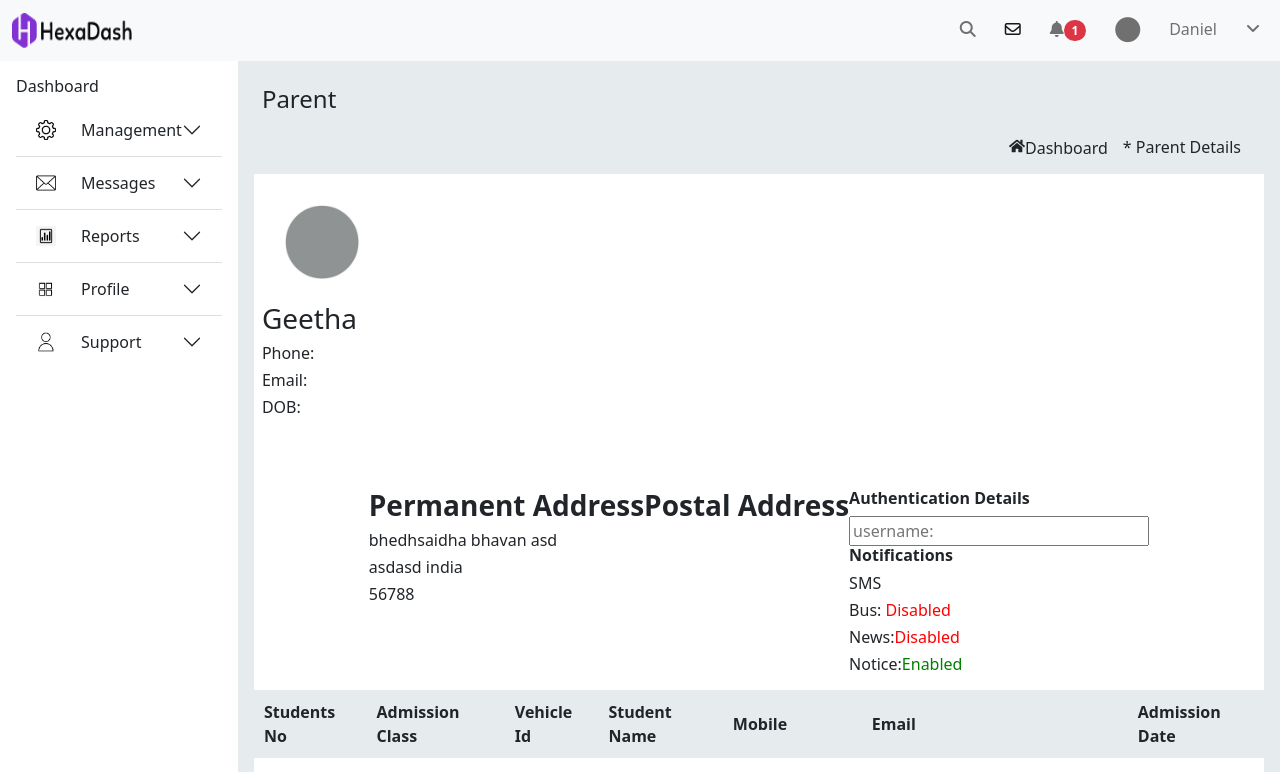
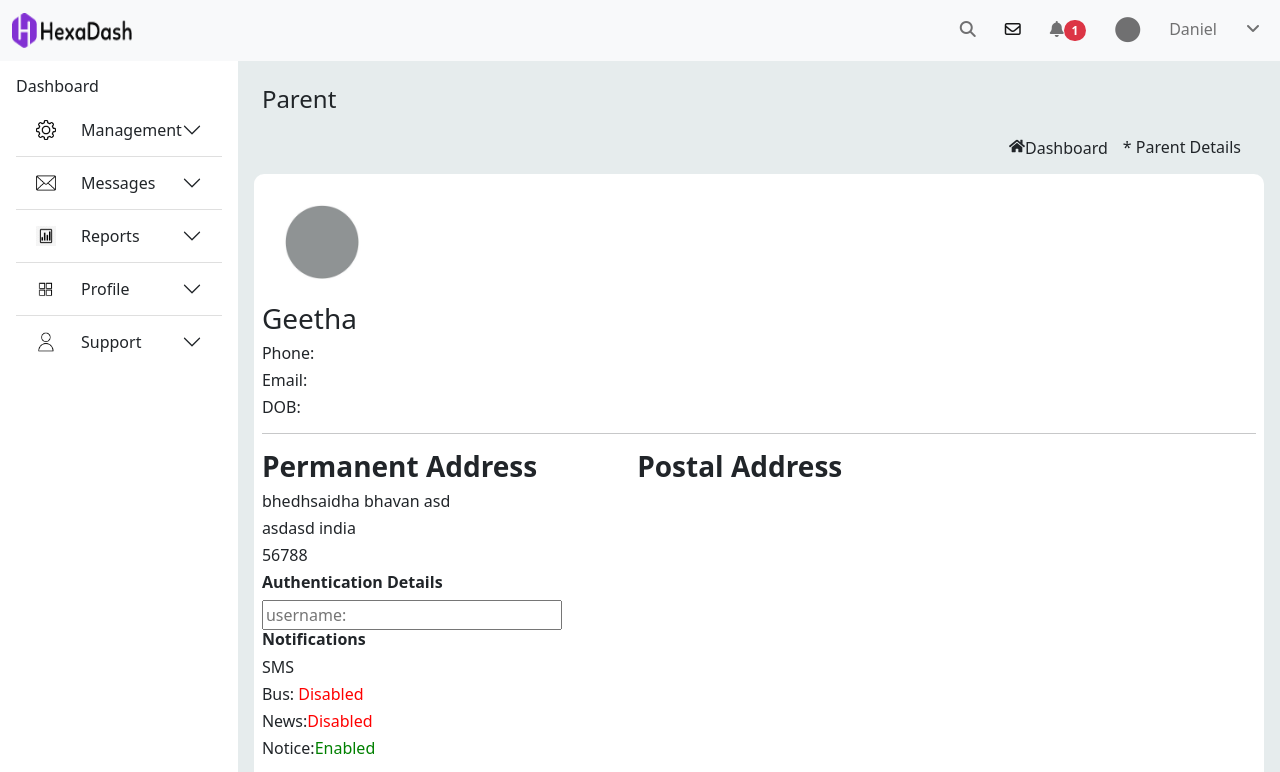
Before and after one commit to RUBEENAANWAR/zaeem-project, a React (Create React App) app: page /parentDetails in a window 1280 px wide. Shown: the top 772 px of the page. Built offline with nearby package versions, Linux system fonts and the light colour scheme.

Commit message:
updated parent details

```diff
--- a/src/components/parentDetails/ParentDetails.css
+++ b/src/components/parentDetails/ParentDetails.css
@@ -3,6 +3,13 @@
     justify-content: flex-end;
 
 } */
+.parent{
+    display: flex;
+    flex-direction: column;
+}
+.child-div{
+    /* display: flex; */
+}
 .parent-list {
     display: flex;
     justify-content: flex-end;
@@ -14,6 +21,7 @@
 
 .content-box {
     background-color: white;
+    border-radius: 10px;
 }
 
 img {
@@ -27,6 +35,13 @@ img {
 
 .address {
     display: flex;
+}
+
+.permanent-address{
+    margin-right: 100px;
+    display: flex;
+    flex-direction: column; /* Align items in a column */
+    align-items: flex-start; /* Align items to the left */
 }
 .authentication-details input{
     border-radius: 18px;
--- a/src/components/parentDetails/ParentDetails.js
+++ b/src/components/parentDetails/ParentDetails.js
@@ -1,7 +1,7 @@
 import React, { useState } from "react";
 import "./ParentDetails.css";
 import profile from "../../images/profile.jpg";
-import {FaHome } from 'react-icons/fa';
+import { FaHome } from "react-icons/fa";
 
 const ParentDetails = () => {
   // const [data, setData] = useState([
@@ -65,15 +65,22 @@ const ParentDetails = () => {
   return (
     <div className="header">
       <div className="sub-header">
-        <div><h4>Parent</h4></div>
+        <div>
+          <h4>Parent</h4>
+        </div>
         <div className="parent-list">
-       <h6><FaHome className="fa-house" />Dashboard</h6>
+          <h6>
+            <FaHome className="fa-house" />
+            Dashboard
+          </h6>
           <h6>* Parent Details</h6>
         </div>
-
       </div>
 
       <div className="content-box">
+        <div classname="parent">
+
+          <div className="child-div">
             <div className="parent-details">
               <div className="parent-pic">
                 <img src={profile} alt="Profile" />
@@ -90,9 +97,9 @@ const ParentDetails = () => {
               </div>
             </div>
             <hr />
-        <div className="column">
+            {/* <div className="column"> */}
               <div className="address">
-          <div className="permanent-addrress">
+                <div className="permanent-address">
                   <h3>
                     <b>Permanent Address</b>
                   </h3>
@@ -105,21 +112,34 @@ const ParentDetails = () => {
                     <b>Postal Address</b>
                   </h3>
                 </div>
+              </div>
               <div className="authentication">
                 <div className="authentication-details">
-              <h6><b>Authentication Details</b></h6>
+                  <h6>
+                    <b>Authentication Details</b>
+                  </h6>
                 </div>
                 <input type="text" placeholder="username:" />
                 <div className="authentication-details">
-              <h6><b>Notifications</b></h6>
+                  <h6>
+                    <b>Notifications</b>
+                  </h6>
                   <h6>SMS</h6>
-              <h6>Bus: <span id="disabledText">Disabled</span></h6>
-              <h6>News:<span id="disabledText">Disabled</span></h6>
-              <h6>Notice:<span id="enabledText">Enabled</span></h6>
+                  <h6>
+                    Bus: <span id="disabledText">Disabled</span>
+                  </h6>
+                  <h6>
+                    News:<span id="disabledText">Disabled</span>
+                  </h6>
+                  <h6>
+                    Notice:<span id="enabledText">Enabled</span>
+                  </h6>
                 </div>
               </div>
+            {/* </div> */}
           </div>
         </div>
+
         <table className="table">
           <tr>
             <th>Students No</th>
```
Lines whose indentation alone changed are shown as unchanged.
